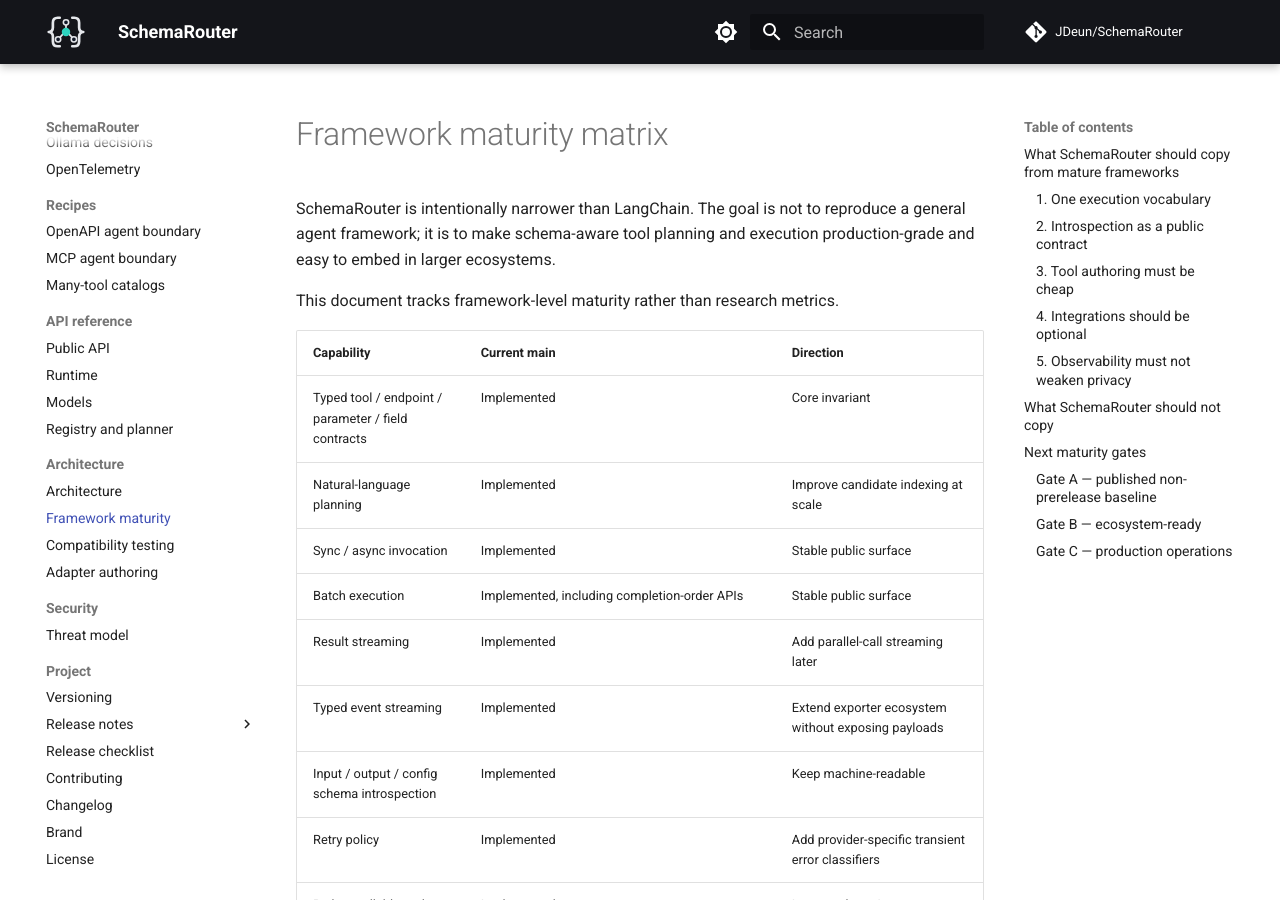
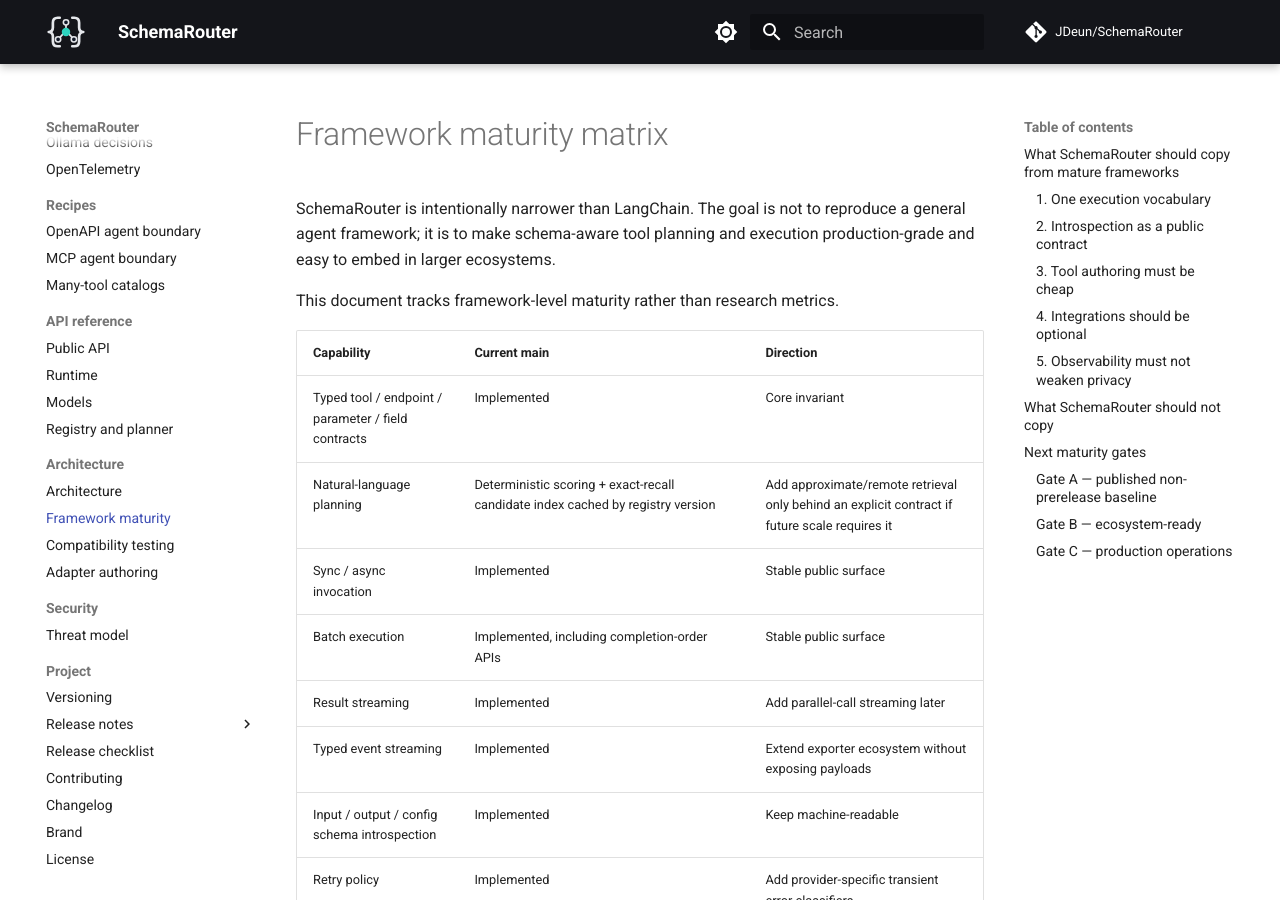
Before and after one commit to JDeun/SchemaRouter, an MkDocs documentation site: the page built from docs/framework-maturity.md, in a window 1280 px wide and 900 px high. Built offline with MkDocs 1.6.1 and Material for MkDocs 9.7.7, drawn with Linux system fonts in a browser that asks for light colours; comment, search, counter and statistics services are not loaded; some of the changed text lies outside the part shown.

Commit message:
docs: mark candidate indexing implemented

```diff
--- a/docs/framework-maturity.md
+++ b/docs/framework-maturity.md
@@ -9,7 +9,7 @@
 | Capability | Current main | Direction |
 | --- | --- | --- |
 | Typed tool / endpoint / parameter / field contracts | Implemented | Core invariant |
-| Natural-language planning | Implemented | Improve candidate indexing at scale |
+| Natural-language planning | Deterministic scoring + exact-recall candidate index cached by registry version | Add approximate/remote retrieval only behind an explicit contract if future scale requires it |
 | Sync / async invocation | Implemented | Stable public surface |
 | Batch execution | Implemented, including completion-order APIs | Stable public surface |
 | Result streaming | Implemented | Add parallel-call streaming later |
@@ -109,6 +109,7 @@
 - conservative evidence-sufficiency contract with local provenance/license/unit/source-type precheck
   and provider veto-only semantics;
 - provider-neutral decision benchmark harness;
+- exact-recall candidate index with registry-version cache invalidation and exhaustive parity tests;
 - 144-case multilingual/adversarial benchmark corpus;
 - OpenAPI compatibility reporting;
 - authenticated MCP transport boundary;
```
